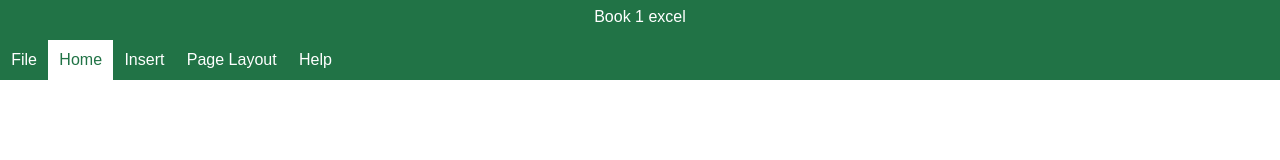
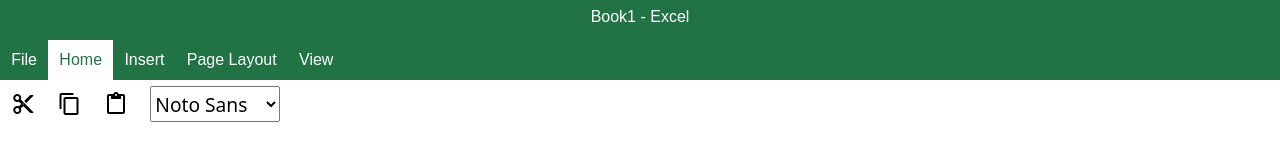
Before and after one commit to naman3112/excel-clone, a plain HTML site: page index.html in a window 1280 px wide. Drawn offline with Linux system fonts and the light colour scheme.

Commit message:
added menubar

```diff
--- a/index.html
+++ b/index.html
@@ -4,20 +4,45 @@
     <meta charset="UTF-8">
     <meta http-equiv="X-UA-Compatible" content="IE=edge">
     <meta name="viewport" content="width=device-width, initial-scale=1.0">
+    <link href="https://fonts.googleapis.com/icon?family=Material+Icons" rel = "stylesheet">
+
    <link rel="stylesheet" href="style.css">
     <title>Excel clone</title>
 </head>
 <body>
     <div class="container">
-        <div class="title">Book 1 excel</div>
+        <div class="title">Book1 - Excel</div>
         <div class="menu-bar">
             <div class="menu-bar-item">File</div>
             <div class="menu-bar-item selected">Home</div>
             <div class="menu-bar-item">Insert</div>
             <div class="menu-bar-item">Page Layout</div>
-            <div class="menu-bar-item">Help</div>
+            <div class="menu-bar-item">View</div>
         </div>
+        <div class="menu-icon-bar">
+            <div class="material-icons menu-icon">content_cut</div>
+            <div class="material-icons menu-icon">content_copy</div>
+            <div class="material-icons menu-icon">content_paste</div>
+
+            <select class="menu-selector" id="font-family">
+                <option style="font-family:Noto Sans" value="Noto Sans">Noto Sans</option>
+                <option style="font-family:Arial" value="Arial">Arial</option>
+                <option style="font-family:Calibri" value="Calibri">Calibri</option>
+                <option style="font-family:Comic Sans MS" value="Comic Sans MS">Comic Sans MS</option>
+                <option style="font-family:Courier New" value="Courier New">Courier New</option>
+                <option style="font-family:Impact" value="Impact">Impact</option>
+                <option style="font-family:Georgia" value="Georgia">Georgia</option>
+                <option style="font-family:Garamond" value="Garamond">Garamond</option>
+                <option style="font-family:Lato" value="Lato">Lato</option>
+                <option style="font-family:Open Sans" value="Open Sans">Open Sans</option>
+                <option style="font-family:Palatino" value="Palatino">Palatino</option>
+                <option style="font-family:Verdana" value="Verdana">Verdana</option>
+            </select>
+
+        </div>
+        <!-- <div class="menu-icon-bar"></div>
         <div class="menu-icon-bar"></div>
+        <div class="menu-icon-bar"></div> -->
         <div class="formula-bar"></div>
         <div class="data-container"></div>
         <div class="sheet-bar"></div>
--- a/style.css
+++ b/style.css
@@ -49,3 +49,30 @@ body{
     background-color: #fff;
     cursor: default;
 }
+.menu-icon-bar{
+    display: flex;
+    flex-direction: row;
+    height: 6vh;
+    align-items: center;
+}
+.menu-icon{
+    padding-left: 0.7rem;
+    padding-right: 0.7rem;
+    display: flex;
+    align-items: center;
+    justify-content: center;
+    height: 100%;
+}
+.menu-icon:hover{
+    background-color: lightslategray;
+    cursor: default;
+}
+.menu-selector{
+    height: 4.5vh;
+    font-size: 1.2rem;
+    width: 10vw;
+    min-width: 130px;
+    font-family: Noto Sans;
+    margin-left: 0.7rem;
+    margin-right: 0.7rem;
+}
```
